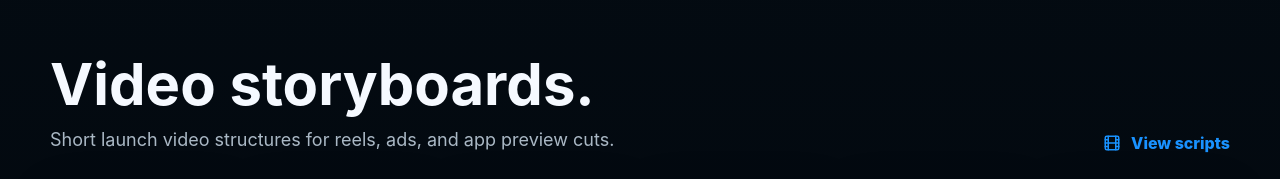
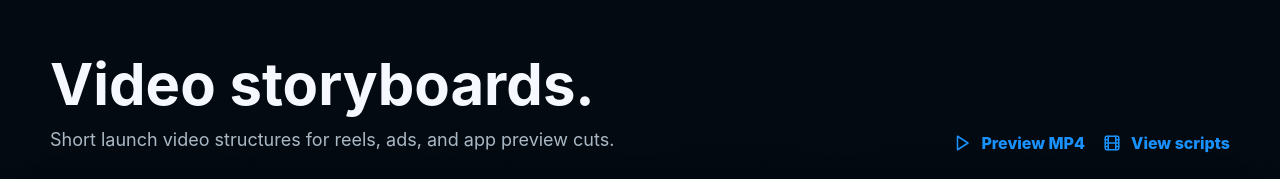
Before and after one commit to gmode2020x-tim/gmode-ca, a React (Vite) app: page / in a window 1280 px wide. Shown: the part 3318-3497 px from the top of the page. Built offline with nearby package versions, Linux system fonts and the light colour scheme.

Commit message:
Add gmode launch video preview

```diff
--- a/src/main.jsx
+++ b/src/main.jsx
@@ -354,10 +354,16 @@ function VideoStoryboards() {
           <h2 id="video-title">Video storyboards.</h2>
           <p>Short launch video structures for reels, ads, and app preview cuts.</p>
         </div>
-        <a className="text-action" href="/marketing/gmode-video-storyboards.md">
-          <Film size={18} aria-hidden="true" />
-          View scripts
-        </a>
+        <div className="link-stack">
+          <a className="text-action" href="/marketing/gmode-launch-preview.mp4">
+            <Play size={18} aria-hidden="true" />
+            Preview MP4
+          </a>
+          <a className="text-action" href="/marketing/gmode-video-storyboards.md">
+            <Film size={18} aria-hidden="true" />
+            View scripts
+          </a>
+        </div>
       </div>
       <div className="storyboard-grid">
         {videoStoryboards.map(([number, title, copy, timing]) => (
--- a/src/styles.css
+++ b/src/styles.css
@@ -644,6 +644,13 @@ input {
   font-weight: 820;
 }
 
+.link-stack {
+  display: inline-flex;
+  flex-wrap: wrap;
+  justify-content: flex-end;
+  gap: 18px;
+}
+
 .asset-grid {
   display: grid;
   grid-template-columns: repeat(3, 1fr);
@@ -973,6 +980,7 @@ input:focus {
   .hero-actions,
   .site-footer,
   .section-heading.split,
+  .link-stack,
   .launch-section {
     align-items: stretch;
     flex-direction: column;
```
Also changed, not shown: public/marketing/gmode-marketing-kit.md (+1 -0 lines), 1 other file (tests, documents, lock files or other folders).
